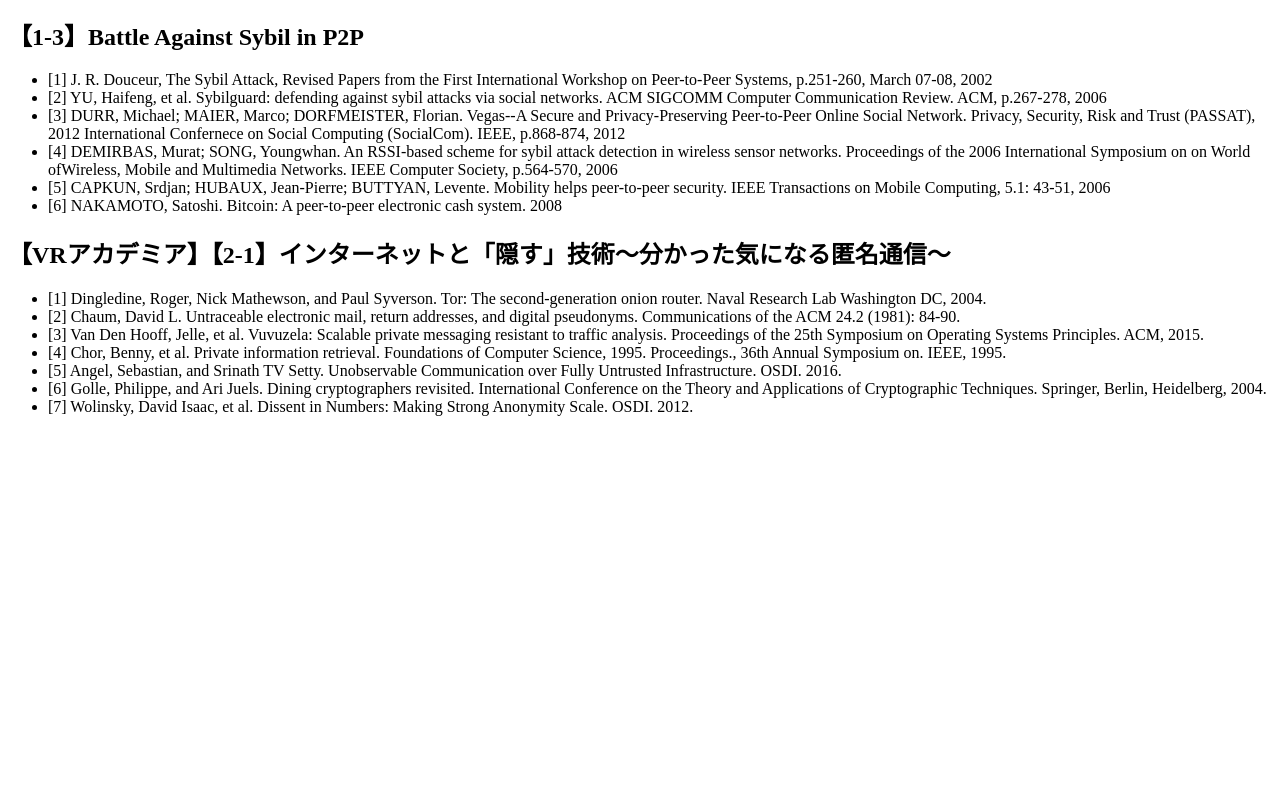
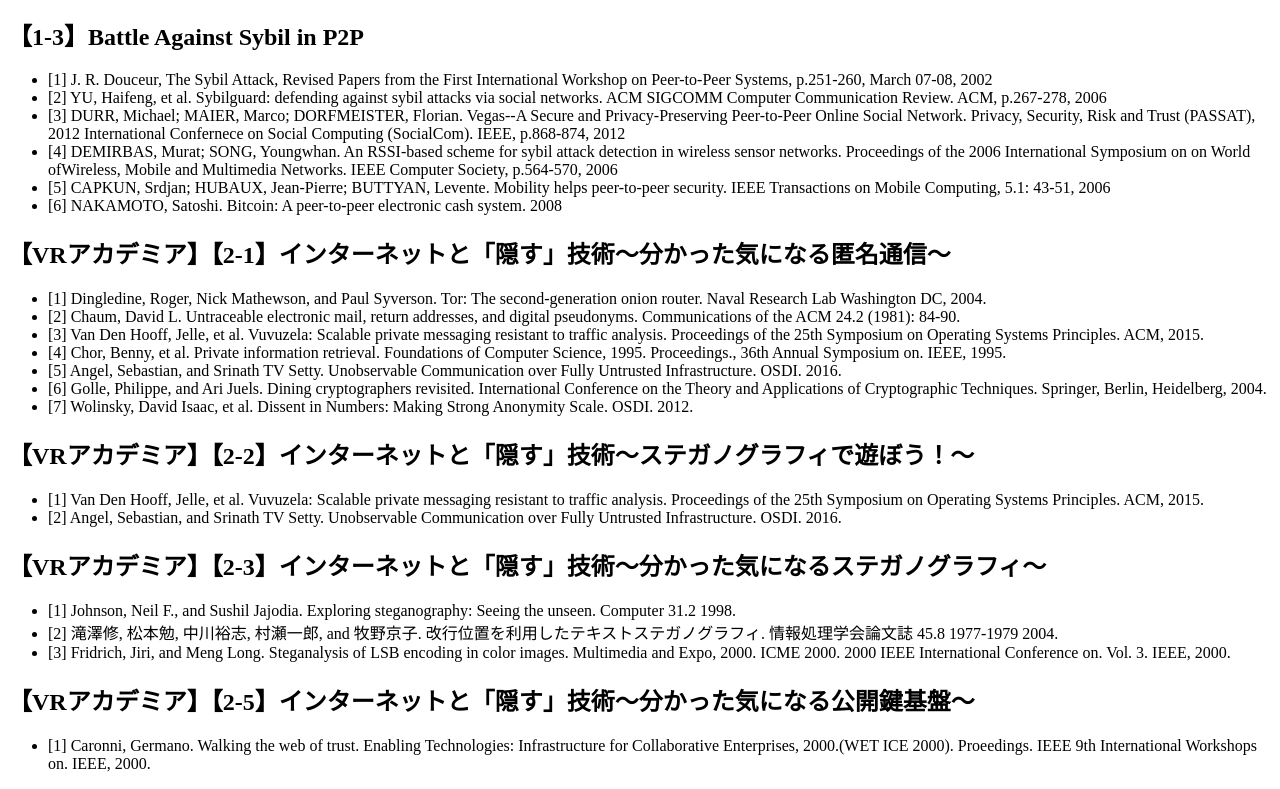
Before and after one commit to Sybil-E/Sybil-E.github.io, a plain HTML site: page bibliography.html in a window 1280 px wide. Shown: the part 318-1107 px from the top of the page. Before the commit the page ends 800 px from the top, so only its background shows below. Drawn offline with Linux system fonts and the light colour scheme.

Commit message:
update bibliography

```diff
--- a/bibliography.html
+++ b/bibliography.html
@@ -39,5 +39,20 @@
         <li>[6] Golle, Philippe, and Ari Juels. Dining cryptographers revisited. International Conference on the Theory and Applications of Cryptographic Techniques. Springer, Berlin, Heidelberg, 2004.</li>
         <li>[7] Wolinsky, David Isaac, et al. Dissent in Numbers: Making Strong Anonymity Scale. OSDI. 2012.</li>
       </ul>
+    <h2>【VRアカデミア】【2-2】インターネットと「隠す」技術〜ステガノグラフィで遊ぼう！〜</h2>
+      <ul>
+        <li>[1] Van Den Hooff, Jelle, et al. Vuvuzela: Scalable private messaging resistant to traffic analysis. Proceedings of the 25th Symposium on Operating Systems Principles. ACM, 2015.</li>
+        <li>[2] Angel, Sebastian, and Srinath TV Setty. Unobservable Communication over Fully Untrusted Infrastructure. OSDI. 2016.</li>
+      </ul>
+    <h2>【VRアカデミア】【2-3】インターネットと「隠す」技術〜分かった気になるステガノグラフィ〜</h2>
+      <ul>
+        <li>[1] Johnson, Neil F., and Sushil Jajodia. Exploring steganography: Seeing the unseen. Computer 31.2 1998.</li>
+        <li>[2] 滝澤修, 松本勉, 中川裕志, 村瀬一郎, and 牧野京子. 改行位置を利用したテキストステガノグラフィ. 情報処理学会論文誌 45.8 1977-1979 2004.</li>
+        <li>[3] Fridrich, Jiri, and Meng Long. Steganalysis of LSB encoding in color images. Multimedia and Expo, 2000. ICME 2000. 2000 IEEE International Conference on. Vol. 3. IEEE, 2000.</li>
+      </ul>
+    <h2>【VRアカデミア】【2-5】インターネットと「隠す」技術〜分かった気になる公開鍵基盤〜</h2>
+      <ul>
+        <li>[1] Caronni, Germano. Walking the web of trust. Enabling Technologies: Infrastructure for Collaborative Enterprises, 2000.(WET ICE 2000). Proeedings. IEEE 9th International Workshops on. IEEE, 2000.</li>
+      </ul>
   </body>
 </html>
```
